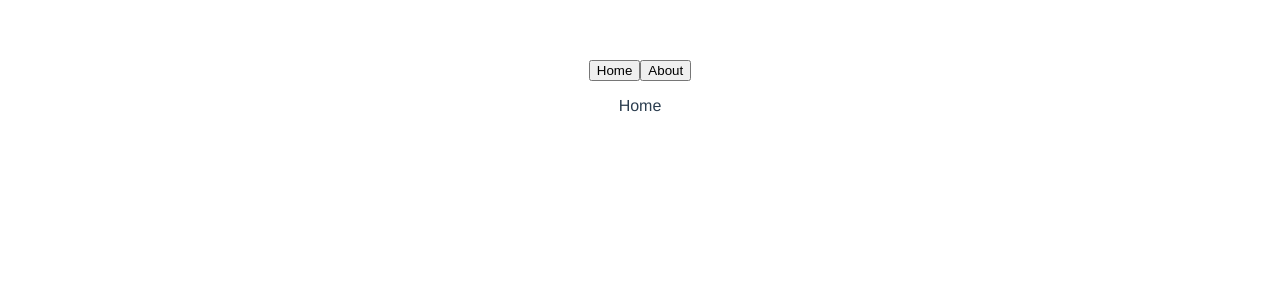
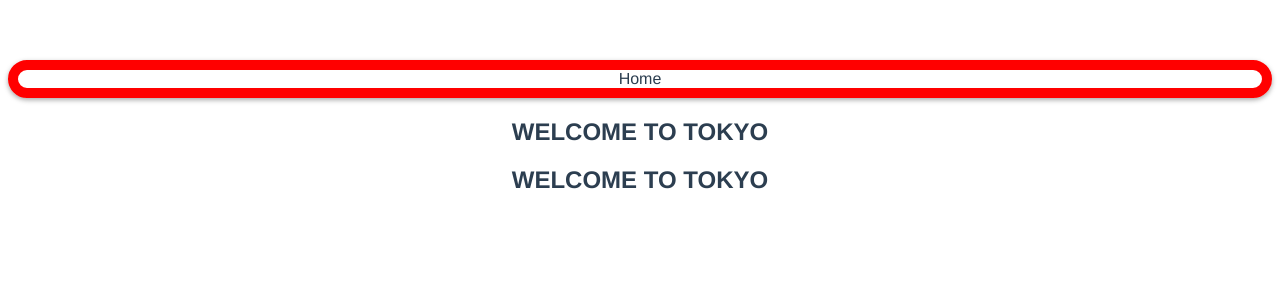
Before and after one commit to h-yabi/learn-Vue.js, a Vue app in the folder vue-project/: page / in a window 1280 px wide. Shown: the top 300 px of the page. Built offline with nearby package versions, Linux system fonts and the light colour scheme.

Commit message:
custom directive

```diff
--- a/vue-project/src/App.vue
+++ b/vue-project/src/App.vue
@@ -1,30 +1,15 @@
 <template>
   <div id="app">
 
-    <!-- <LikeHeader>
-      <h3>初めまして</h3>
-      <template v-slot:number>
-        <h2>{{number}}</h2>
-      </template>
-    </LikeHeader>
-    <LikeNumber :total-number="number" @my-click="incrementNumber"></LikeNumber> -->
+    <Home></Home>
 
-    <button @click="currentComponent = 'Home'">Home</button>
-    <button @click="currentComponent = 'About'">About</button>
-
-    <keep-alive>
-      <component :is="currentComponent"></component>
-    </keep-alive>
 
   </div>
 </template>
 
 <script>
 
-import LikeHeader from "./components/LikeHeader";
-import LikeNumber from "./components/LikeNumber";
 import Home from "./components/Home";
-import About from "./components/About";
 
 export default {
   name: 'App',
@@ -35,10 +20,10 @@ export default {
     }
   },
   components: {
-    LikeHeader,
-    LikeNumber,
+    // LikeHeader,
+    // LikeNumber,
     Home,
-    About
+    // About
   },
   methods: {
     incrementNumber(value) {
--- a/vue-project/src/components/Home.vue
+++ b/vue-project/src/components/Home.vue
@@ -1,3 +1,35 @@
 <template>
-  <p>Home</p>
+  <div>
+    <p v-border:solid.round.shadow="{width: '10px', color: 'red'}">Home</p>
+    <h2>{{ title | upperCase }}</h2>
+    <h2>{{ title | lowerCase | upperCase }}</h2>
+  </div>
 </template>
+
+<script>
+export default {
+  data() {
+    return {
+      title: 'Welcome to Tokyo'
+    }
+  },
+  filters: {
+    lowerCase(value) {
+      return value.toLowerCase();
+    }
+  },
+  directives: {
+    border(el, binding) {
+      el.style.borderWidth = binding.value.width;
+      el.style.borderColor = binding.value.color;
+      el.style.borderStyle = binding.arg;
+      if (binding.modifiers.round) {
+        el.style.borderRadius = "20px";
+      }
+      if (binding.modifiers.shadow) {
+        el.style.boxShadow = "0 2px 5px rgba(0, 0, 0, .35)";
+      }
+    }
+  }
+}
+</script>
--- a/vue-project/src/main.js
+++ b/vue-project/src/main.js
@@ -1,8 +1,11 @@
 import Vue from 'vue'
 import App from './App.vue'
 
-console.log(App)
+// console.log(App)
 Vue.config.productionTip = false
+Vue.filter('upperCase', function (value) {
+  return value.toUpperCase();
+});
 
 new Vue({
   render: h => h(App),
```
